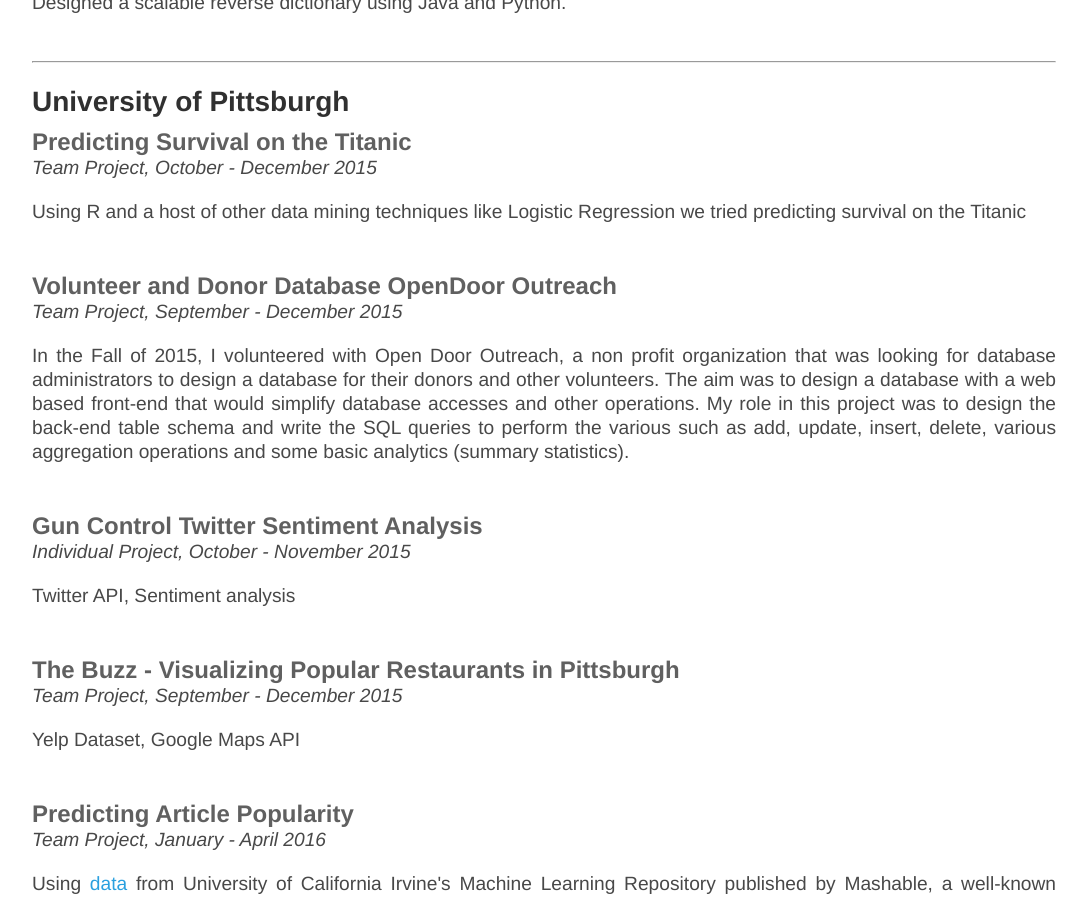
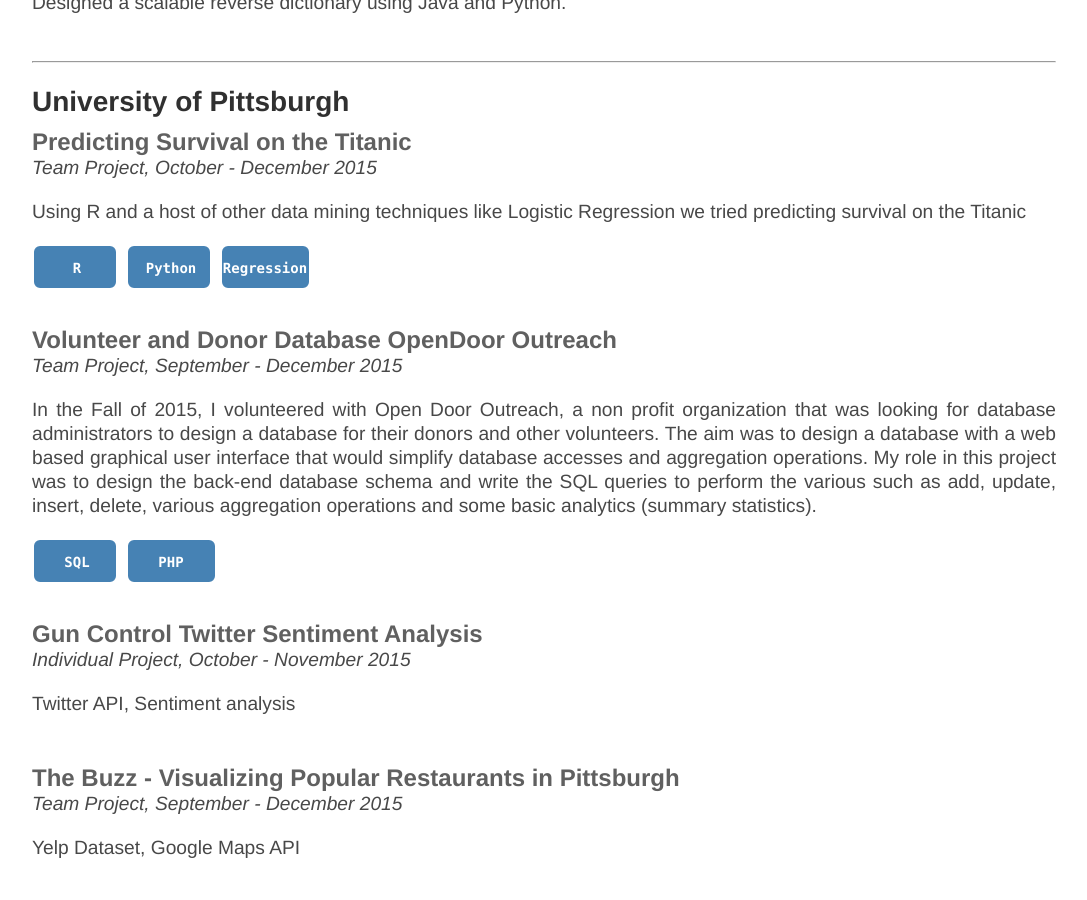
Before and after one commit to NeilBardhan/neilbardhan.github.io, a Jekyll site: the page built from projects/index.html, in a window 1280 px wide and 900 px high, scrolled down 1637 px. Shown: the whole window, without its empty margins (96-1183 px from the left). Built offline with Jekyll 4.4.1, drawn with Linux system fonts in a browser that asks for light colours.

Commit message:
Update index.html

```diff
--- a/projects/index.html
+++ b/projects/index.html
@@ -92,13 +92,47 @@
 		<h3>Predicting Survival on the Titanic</h3>
 		<p><em>Team Project, October - December 2015</em></p>
 		<p>Using R and a host of other data mining techniques like Logistic Regression we tried predicting survival on the Titanic</p>
+		<svg width="90" height="50">
+  			<g>
+    				<rect x="3" y="3" rx="5" ry="5" width="80" height="40" style = "stroke:steelblue;stroke-width:2" fill="steelblue"></rect>
+    				<text x="50%" y="50%" alignment-baseline="middle" text-anchor="middle" font-family="Consolas,monaco,monospace" font-weight="bold" font-size="14" fill="white">R</text>
+  			</g>
+		</svg>
+
+		<svg width="90" height="50">
+  			<g>
+    				<rect x="3" y="3" rx="5" ry="5" width="80" height="40" style = "stroke:steelblue;stroke-width:2" fill="steelblue"></rect>
+    				<text x="50%" y="50%" alignment-baseline="middle" text-anchor="middle" font-family="Consolas,monaco,monospace" font-weight="bold" font-size="14" fill="white">Python</text>
+  			</g>
+		</svg>
+
+		<svg width="90" height="50">
+  			<g>
+    				<rect x="3" y="3" rx="5" ry="5" width="85" height="40" style = "stroke:steelblue;stroke-width:2" fill="steelblue"></rect>
+    				<text x="50%" y="50%" alignment-baseline="middle" text-anchor="middle" font-family="Consolas,monaco,monospace" font-weight="bold" font-size="14" fill="white">Regression</text>
+  			</g>
+		</svg>
 	</div>
 	<br>
 
 	<div id="project4">
 		<h3>Volunteer and Donor Database OpenDoor Outreach</h3>
 		<p><em>Team Project, September - December 2015</em></p>
-		<p>In the Fall of 2015, I volunteered with Open Door Outreach, a non profit organization that was looking for database administrators to design a database for their donors and other volunteers. The aim was to design a database with a web based front-end that would simplify database accesses and other operations. My role in this project was to design the back-end table schema and write the SQL queries to perform the various such as add, update, insert, delete, various aggregation operations and some basic analytics (summary statistics).</p>
+		<p>In the Fall of 2015, I volunteered with Open Door Outreach, a non profit organization that was looking for database administrators to design a database for their donors and other volunteers. The aim was to design a database with a web based graphical user interface that would simplify database accesses and aggregation operations. My role in this project was to design the back-end database schema and write the SQL queries to perform the various such as add, update, insert, delete, various aggregation operations and some basic analytics (summary statistics).</p>
+
+		<svg width="90" height="50">
+  			<g>
+    				<rect x="3" y="3" rx="5" ry="5" width="80" height="40" style = "stroke:steelblue;stroke-width:2" fill="steelblue"></rect>
+    				<text x="50%" y="50%" alignment-baseline="middle" text-anchor="middle" font-family="Consolas,monaco,monospace" font-weight="bold" font-size="14" fill="white">SQL</text>
+  			</g>
+		</svg>
+
+		<svg width="90" height="50">
+  			<g>
+    				<rect x="3" y="3" rx="5" ry="5" width="85" height="40" style = "stroke:steelblue;stroke-width:2" fill="steelblue"></rect>
+    				<text x="50%" y="50%" alignment-baseline="middle" text-anchor="middle" font-family="Consolas,monaco,monospace" font-weight="bold" font-size="14" fill="white">PHP</text>
+  			</g>
+		</svg>
 	</div>
 	<br>
 
```
